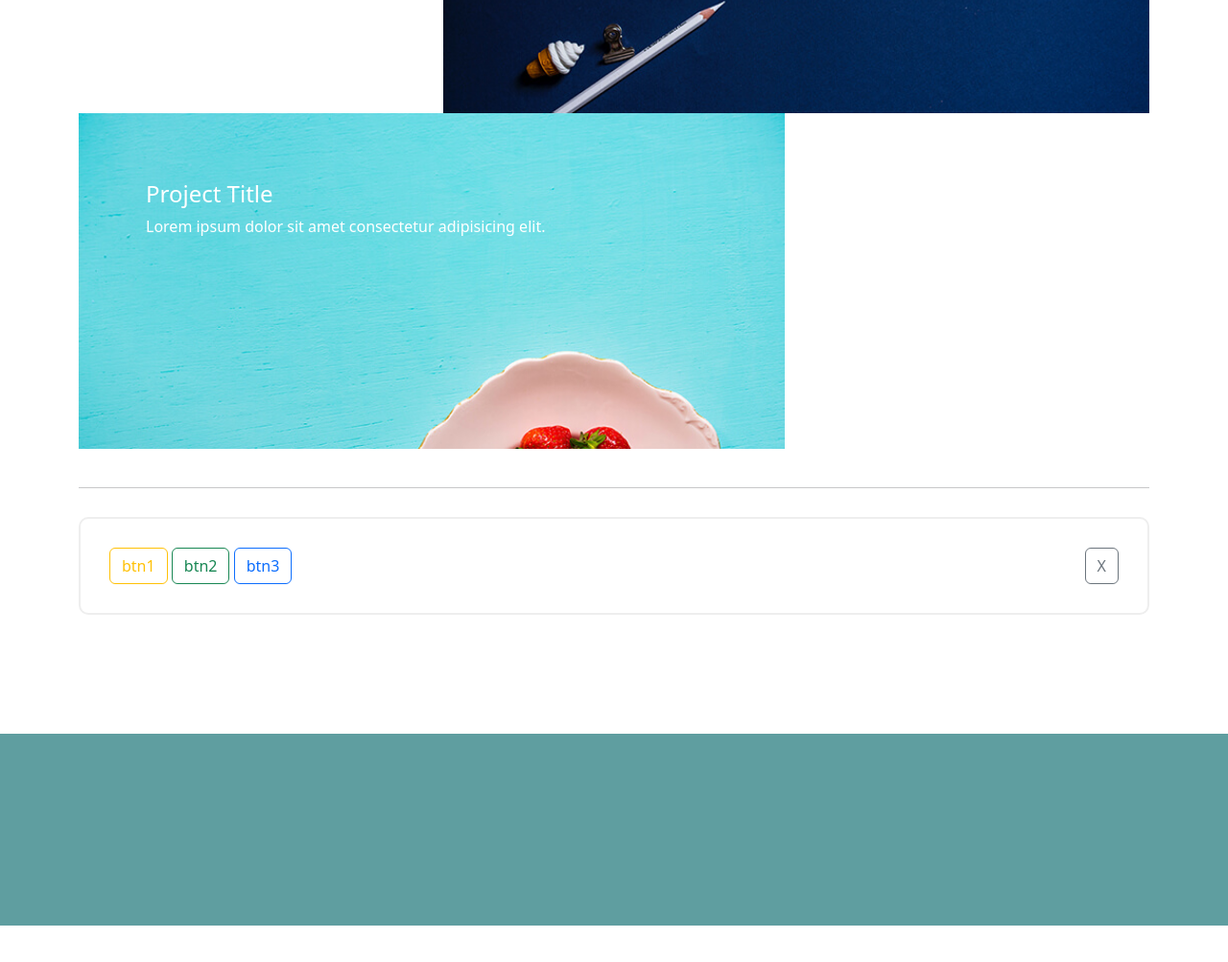
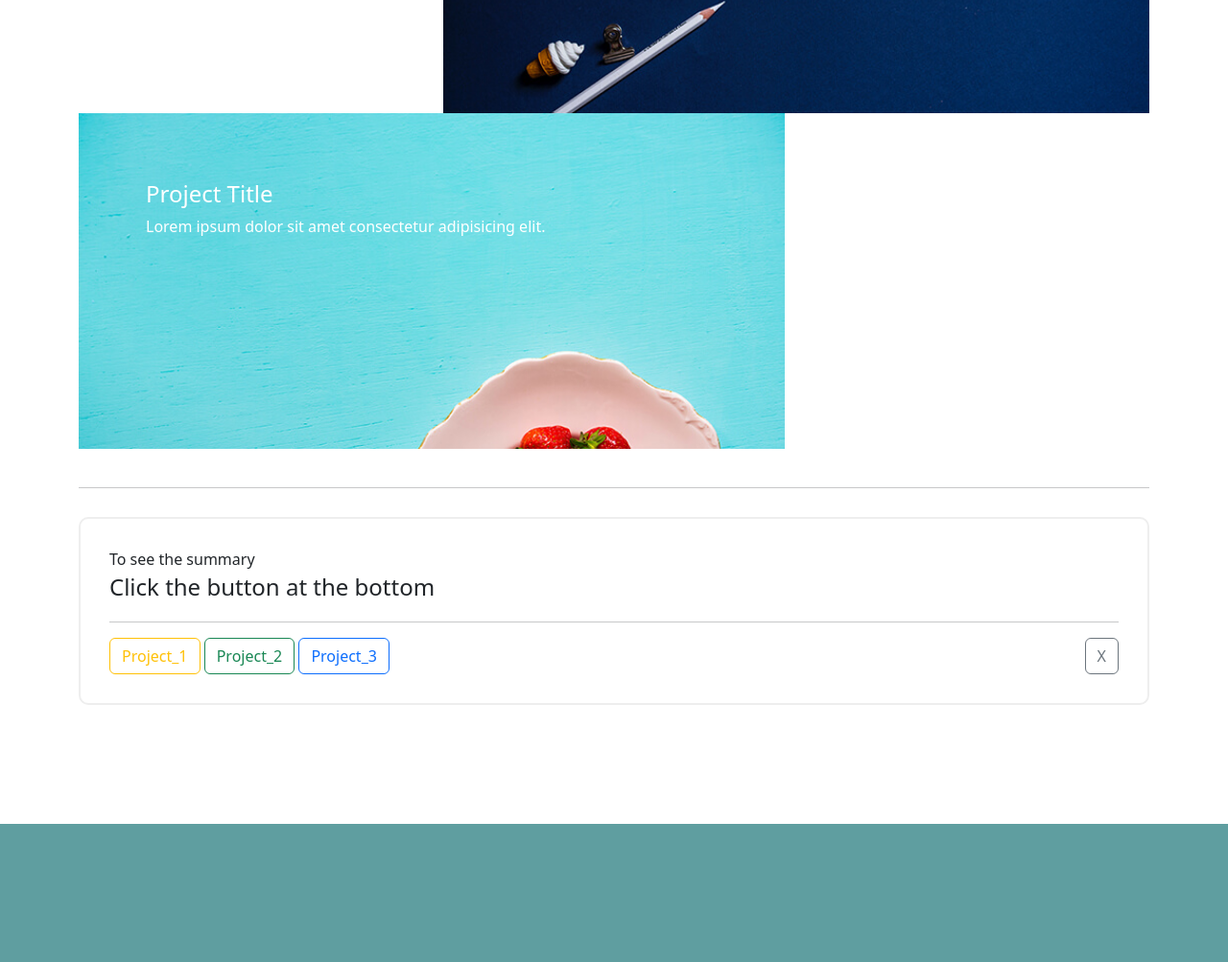
Before and after one commit to ysh011130/ysh011130.github.io, a plain HTML site: page index.html in a window 1280 px wide. Shown: the part 1545-2548 px from the top of the page at 96% size. Before the commit the page ends 2510 px from the top, so only its background shows below. Drawn offline with nearby package versions, Linux system fonts and the light colour scheme.

Commit message:
Add files via upload

```diff
--- a/index.html
+++ b/index.html
@@ -146,13 +146,16 @@
         <br><hr>
 
         <div class="project-btn outline-box">
+            <p>To see the summary</p>
+            <h4 style="line-height: 10%; margin-bottom: 35px;">Click the button at the bottom</h4>
+            <hr>
             <div class="chk_btn-displayNone">
                 <input id="check-btn1" type="radio" name="option">
-                <label for="check-btn1" class="btn btn-outline-warning">btn1</label>
+                <label for="check-btn1" class="btn btn-outline-warning">Project_1</label>
                 <input id="check-btn2" type="radio" name="option">
-                <label for="check-btn2" class="btn btn-outline-success">btn2</label>
+                <label for="check-btn2" class="btn btn-outline-success">Project_2</label>
                 <input id="check-btn3" type="radio" name="option">
-                <label for="check-btn3" class="btn btn-outline-primary">btn3</label>
+                <label for="check-btn3" class="btn btn-outline-primary">Project_3</label>
                 <input id="cancel" type="radio" name="option">
                 <label for="cancel" class="btn btn-outline-secondary" style="float: right;">X</label>
 
--- a/main.css
+++ b/main.css
@@ -75,4 +75,5 @@ footer {
     width: 100%;
     height: 200px;
     margin-top: 100px;
+    color: white;
 }
```
